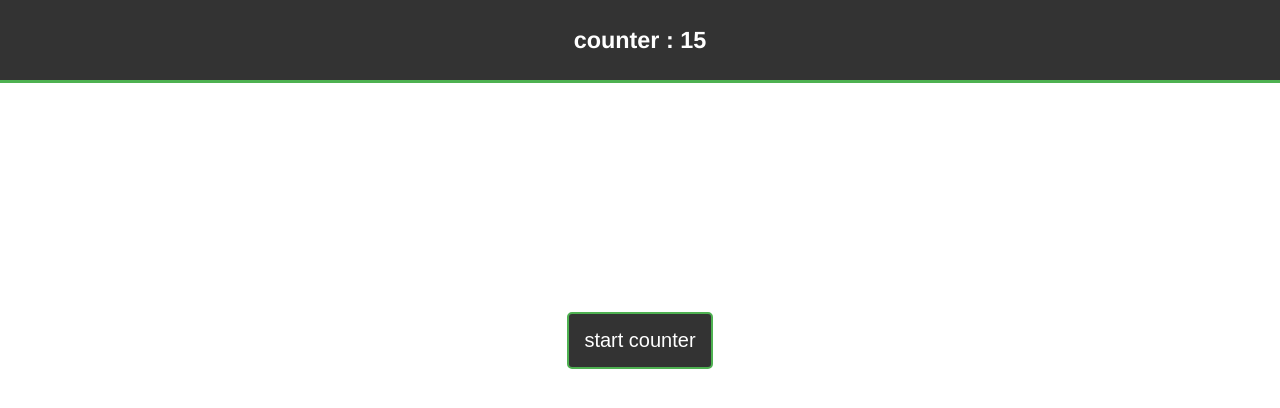
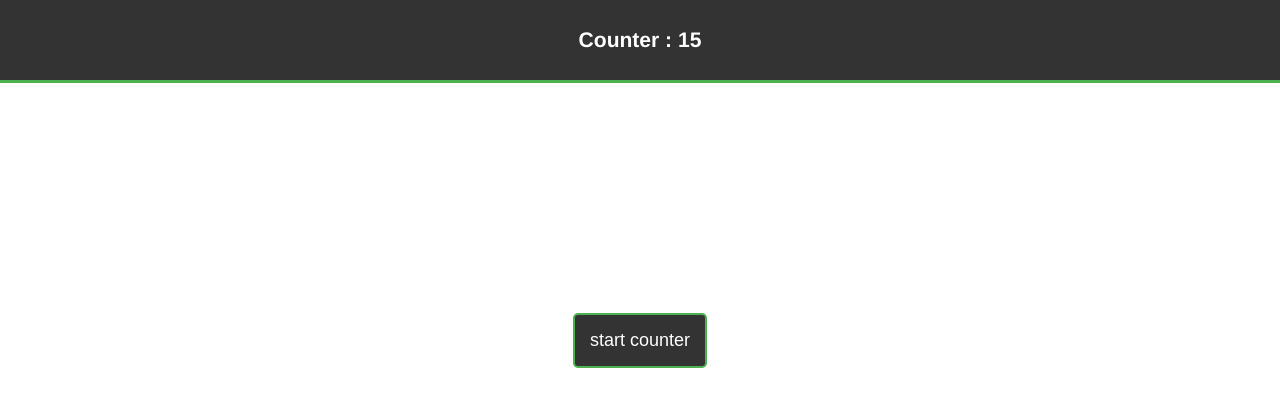
Before and after one commit to zmadineh/frontend-coding-test, a React app: page / in a window 1280 px wide. Shown: the top 408 px of the page. Built offline with nearby package versions, Linux system fonts and the light colour scheme.

Commit message:
refactor: define constant

```diff
--- a/src/App.tsx
+++ b/src/App.tsx
@@ -1,11 +1,13 @@
 import {memo, useState} from "react";
-// import styled from "styled-components";
-import GlobalStyles from "./globalStyles";
 import Header from "./component/header/Header";
 import Body from "./component/body/Body";
 
+import GlobalStyles from "./globalStyles";
+
+import {counterInitialValue} from "./data/counterInitialValue.data";
+
 function App() {
-    const [counter, setCounter] = useState(15);
+    const [counter, setCounter] = useState(counterInitialValue);
 
     return (
         <>
--- a/src/component/body/Body.tsx
+++ b/src/component/body/Body.tsx
@@ -4,6 +4,8 @@ import {useEffect, useState} from "react";
 
 import {MainContent} from "../../styled-component/mainContent.style";
 import {Button} from "../../styled-component/button.style";
+
+import {counterInitialValue} from "../../data/counterInitialValue.data";
 
 
 interface BodyPropsType {
@@ -28,7 +30,7 @@ function Body ({counter, setCounter} : BodyPropsType) : ReactElement {
     }, [isActive, counter, setCounter]);
 
     const startCounter = () => {
-        setCounter(15)
+        setCounter(counterInitialValue)
         setIsActive(true)
     }
 
--- a/src/component/header/Header.tsx
+++ b/src/component/header/Header.tsx
@@ -24,7 +24,7 @@ function Header({counter} : HeaderPropsType) : ReactElement {
                     <Bar></Bar>
                     <Bar></Bar>
                 </Hamburger>
-                <h3> counter : {counter} </h3>
+                <h3> Counter : {counter} </h3>
                 <Sidebar open={openMenu}>
                     <SidebarList>
                         <li>first</li>
--- /dev/null
+++ b/src/data/counterInitialValue.data.ts
@@ -0,0 +1 @@
+export const counterInitialValue = 15;
--- /dev/null
+++ b/src/data/styleConstant.data.ts
@@ -0,0 +1 @@
+export const headerHeight = 80;
--- a/src/styled-component/button.style.ts
+++ b/src/styled-component/button.style.ts
@@ -3,7 +3,7 @@ import styled from "styled-components";
 export const Button = styled.button`
   background: #333333;
   color: #ffffff;
-  font-size: 20px;
+  font-size: 18px;
   margin: 10px;
   padding: 15px 15px;
   border: 2px solid #4eb151;
--- a/src/styled-component/mainHeader.style.ts
+++ b/src/styled-component/mainHeader.style.ts
@@ -1,28 +1,29 @@
 import styled from "styled-components";
 import {devices} from "./devices.style";
 
+import {headerHeight} from "../data/styleConstant.data";
+
 export const HeaderContainer = styled.div`
-  height: 80px;
+  height: ${headerHeight}px;
   //width: 100%;
   //padding: 10px;
   position: relative;
 `;
 
 export const HeaderContent = styled.div`
-  padding: 10px 20px;
+  padding: 0 20px;
   border-bottom: 3px solid #4eb151;
   overflow: hidden;
   position: sticky;
   top: 0;
   left: 0;
-  //width: 100%;
-  height: 60px;
+  height: ${headerHeight}px;
   display: flex;
   align-items: center;
   justify-content: space-between;
 
   font-weight: bold;
-  font-size: 20px;
+  font-size: 18px;
   background-color: #333333;
   color: #FFFFFF;
 
```
